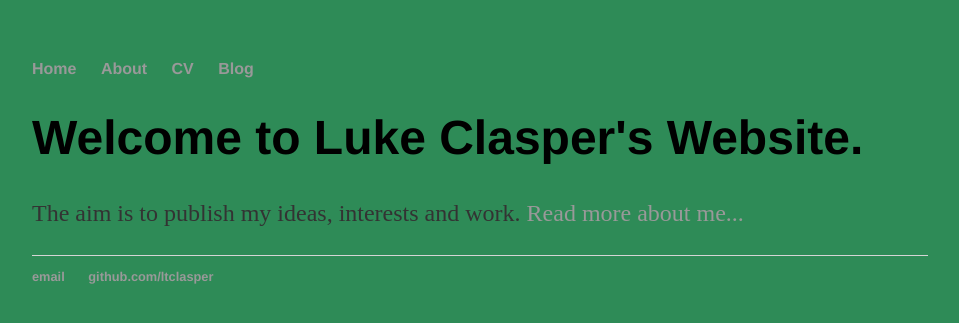
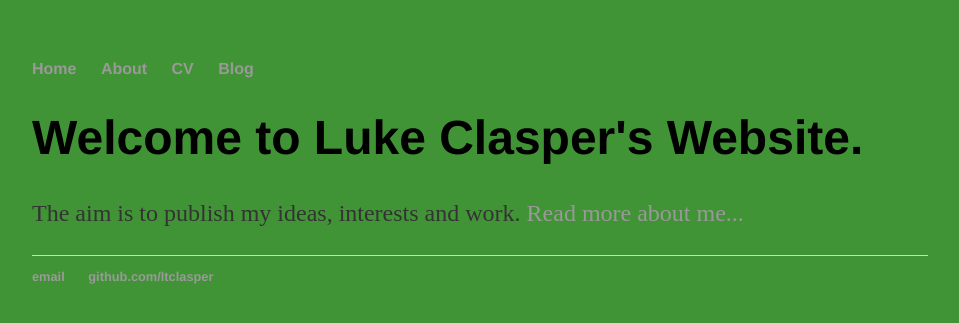
Before and after one commit to ltclasper/ltclasper.github.io, a Jekyll site: the page built from index.html, in a window 1280 px wide. Shown: the top 323 px of the page, without its empty margins (160-1119 px from the left). Built offline with Jekyll 4.4.1, drawn with Linux system fonts in a browser that asks for light colours.

Commit message:
Update main.css

```diff
--- a/css/main.css
+++ b/css/main.css
@@ -1,7 +1,7 @@
 body {
     margin: 60px auto;
     width: 70%;
-    background-color: SeaGreen;
+    background-color: #419435;
 }
 nav ul, footer ul {
     font-family:'Helvetica', 'Arial', 'Sans-Serif';
```
